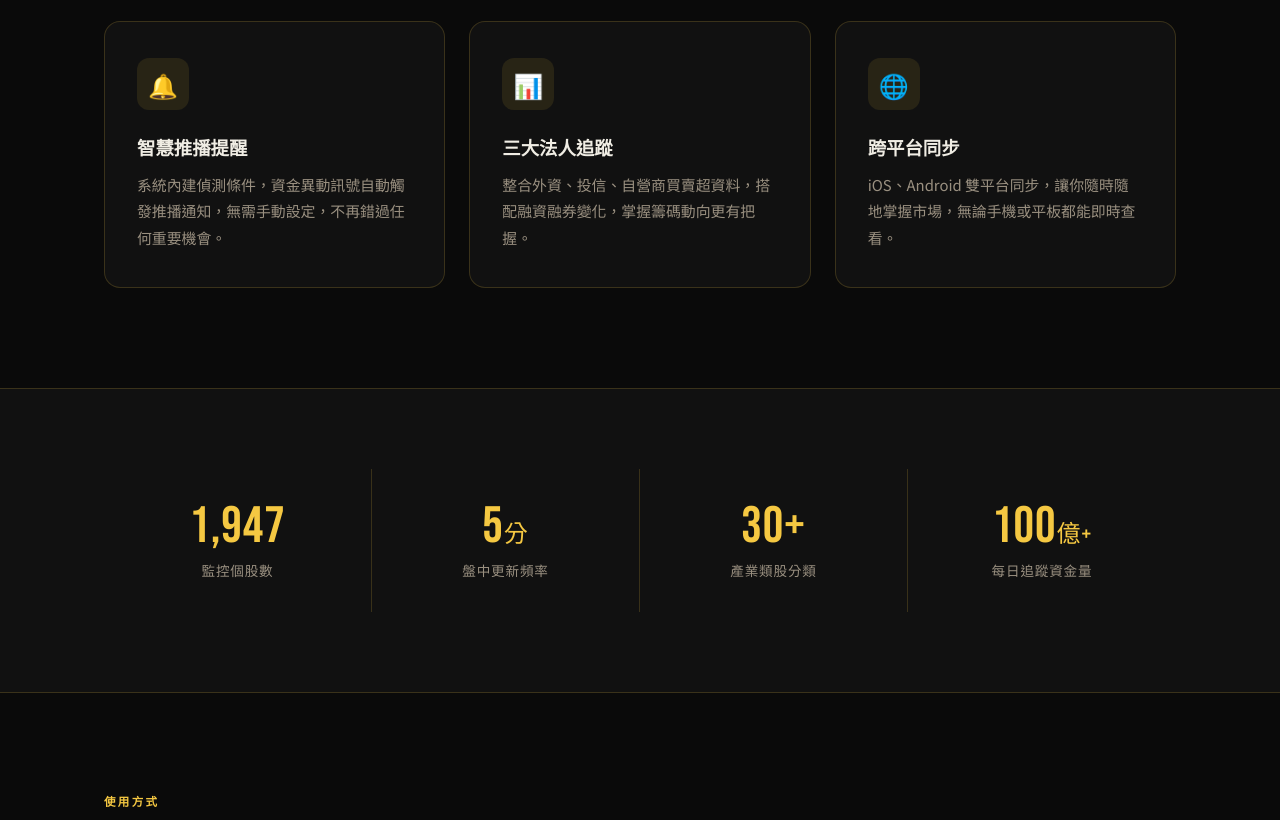
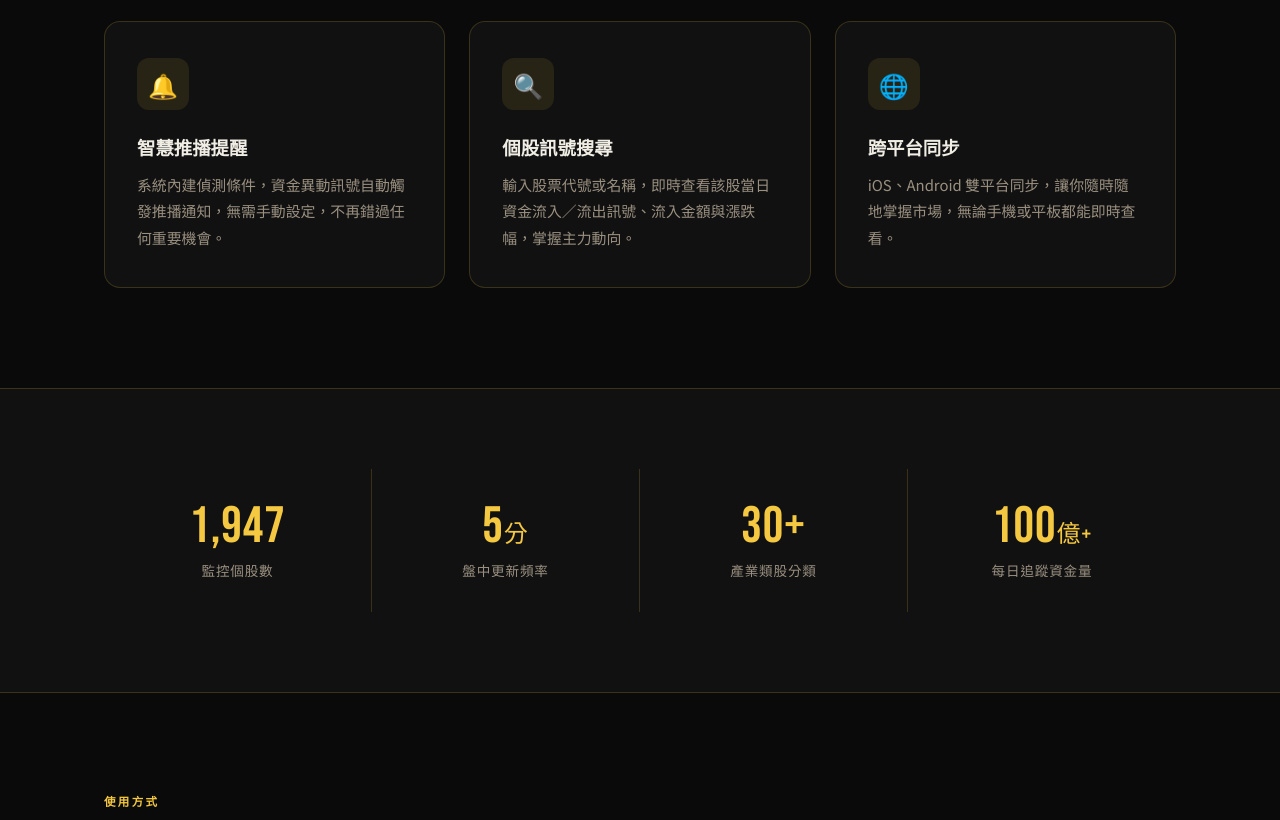
Before and after one commit to crypto-Judge/radar, a plain HTML site: page index.html in a window 1280 px wide. Shown: the part 2010-2830 px from the top of the page. Drawn offline with Linux system fonts and the light colour scheme.

Commit message:
Add files via upload

```diff
--- a/index.html
+++ b/index.html
@@ -846,9 +846,9 @@
         <p>系統內建偵測條件，資金異動訊號自動觸發推播通知，無需手動設定，不再錯過任何重要機會。</p>
       </div>
       <div class="feature-card">
-        <div class="feature-icon">📊</div>
-        <h3>三大法人追蹤</h3>
-        <p>整合外資、投信、自營商買賣超資料，搭配融資融券變化，掌握籌碼動向更有把握。</p>
+        <div class="feature-icon">🔍</div>
+        <h3>個股訊號搜尋</h3>
+        <p>輸入股票代號或名稱，即時查看該股當日資金流入／流出訊號、流入金額與漲跌幅，掌握主力動向。</p>
       </div>
       <div class="feature-card">
         <div class="feature-icon">🌐</div>
```
